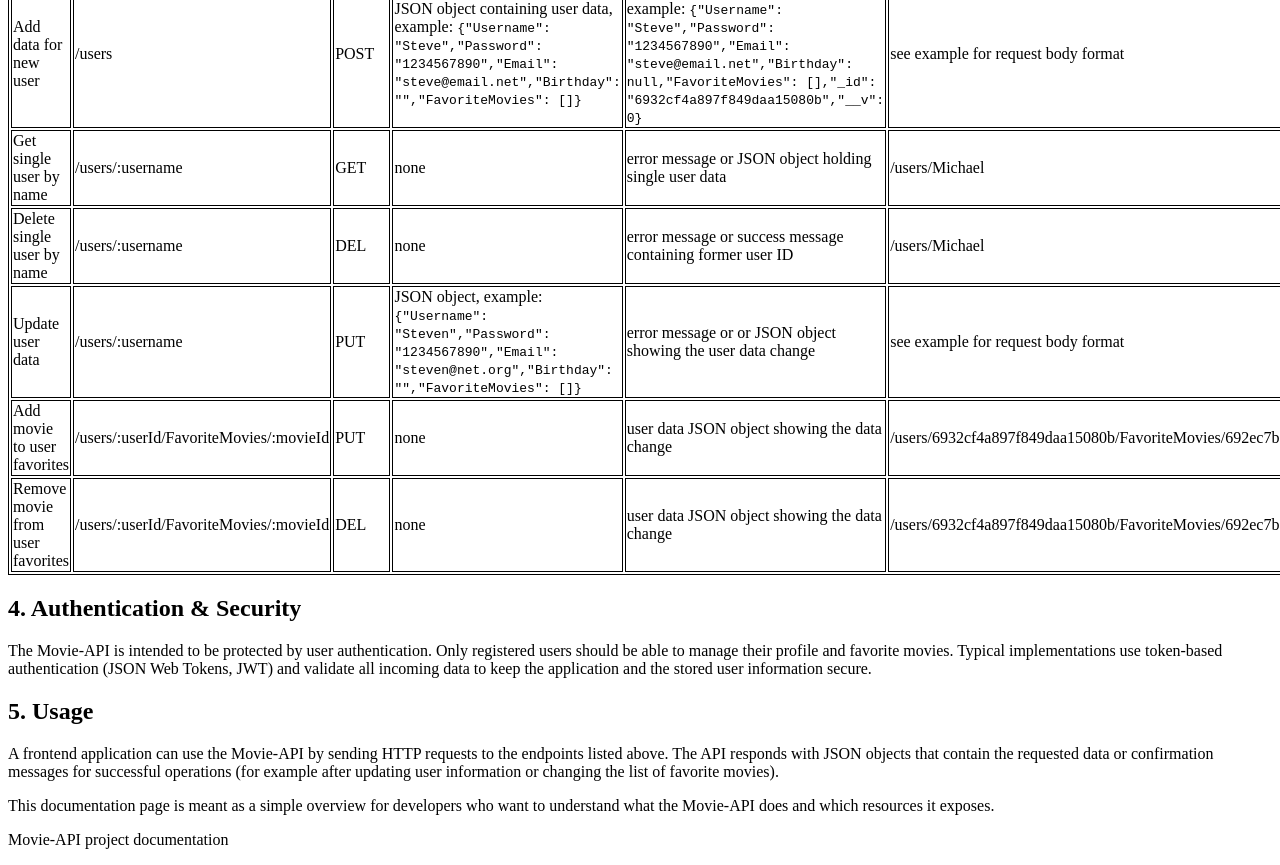
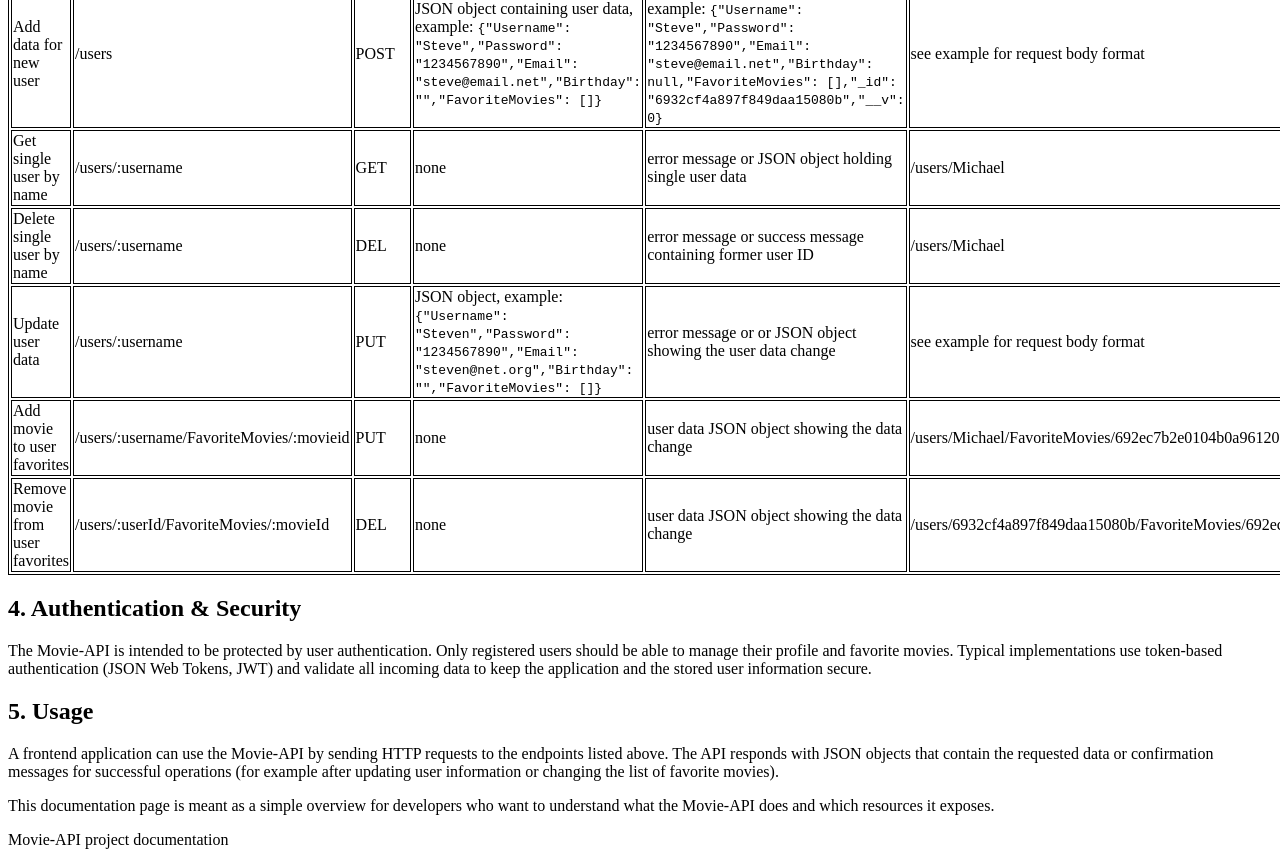
Before and after one commit to markusl23/movie_api, a website: page public/documentation.html in a window 1280 px wide. Shown: the part 1334-2199 px from the top of the page. Drawn offline with Linux system fonts and the light colour scheme.

Commit message:
updated documentation.html

```diff
--- a/public/documentation.html
+++ b/public/documentation.html
@@ -156,11 +156,11 @@
         </tr>
         <tr>
           <td>Add movie to user favorites</td>
-          <td>/users/:userId/FavoriteMovies/:movieId</td>
+          <td>/users/:username/FavoriteMovies/:movieid</td>
           <td>PUT</td>
           <td>none</td>
           <td>user data JSON object showing the data change</td>
-          <td>/users/6932cf4a897f849daa15080b/FavoriteMovies/692ec7b2e0104b0a96120e6</td>
+          <td>/users/Michael/FavoriteMovies/692ec7b2e0104b0a96120e6</td>
         </tr>
         <tr>
           <td>Remove movie from user favorites</td>
```
